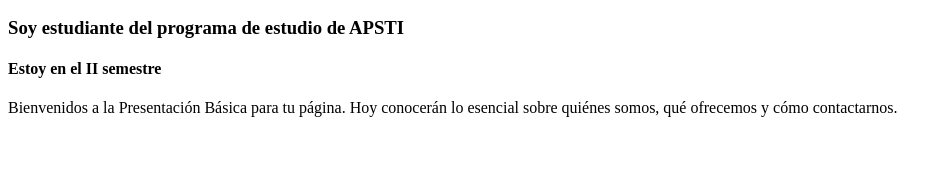
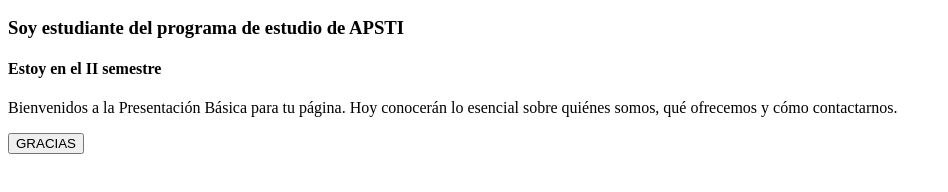
Before and after one commit to Manuel4037GH/Mi_pajina_web, a plain HTML site: page index.html in a window 1280 px wide. Shown: the part 136-328 px from the top of the page, without its empty margins (0-948 px from the left). Drawn offline with Linux system fonts and the light colour scheme.

Commit message:
index.html

```diff
--- a/index.html
+++ b/index.html
@@ -19,7 +19,7 @@
     <H4>Estoy en el II semestre</H4>
 <p>Bienvenidos a la Presentación Básica para tu página.
 Hoy conocerán lo esencial sobre quiénes somos, qué ofrecemos y cómo contactarnos.</p>
-  <img src="imagen.jpg" alt="">
+  <button>GRACIAS</button>
 
 
  </body>
```
